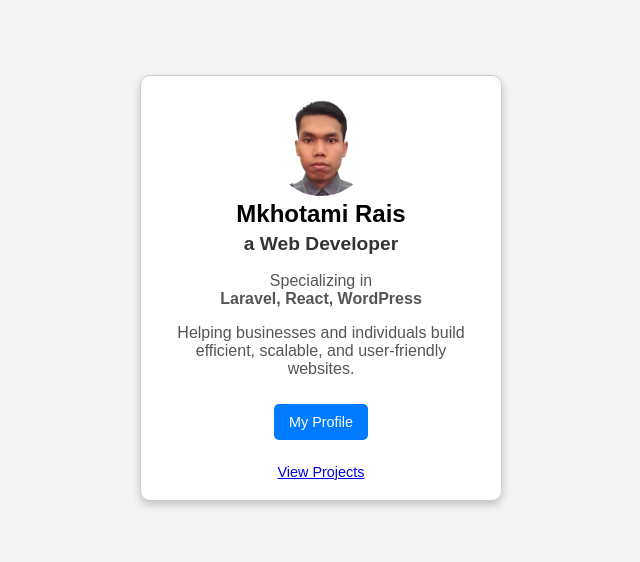
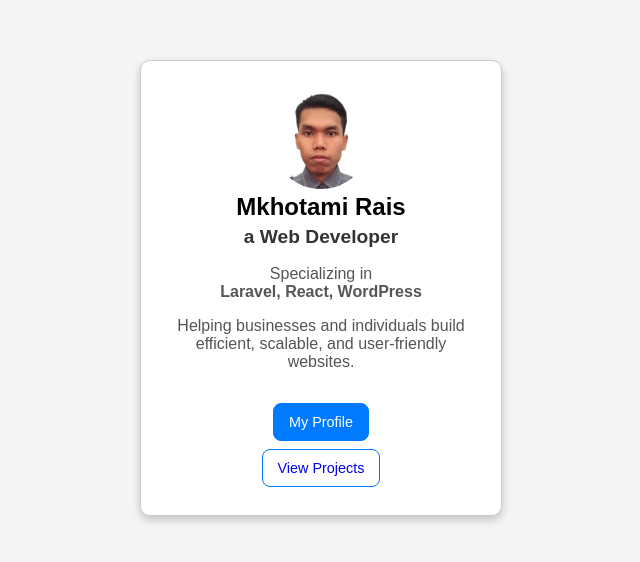
Before and after one commit to mkhotamirais/mkhotami.com, a plain HTML site: page index.html in a window 1280 px wide. Shown: the part 112-674 px from the top of the page, without its empty margins (319-959 px from the left). Drawn offline with Linux system fonts and the light colour scheme.

Commit message:
update final

```diff
--- a/index.html
+++ b/index.html
@@ -22,8 +22,10 @@
         <p>Specializing in <br /> <b>Laravel, React, WordPress</b></p>
         <p>Helping businesses and individuals build efficient, scalable, and user-friendly websites.</p>
         <div class="btns">
-            <a href="https://profile.mkhotami.com" class="btn" rel="noopener noreferrer">My Profile</a>
-            <a href="https://profile.mkhotami.com/projects" rel="noopener noreferrer">View Projects</a>
+            <a href="https://profile.mkhotami.com" class="btn btn-1" target="_blank" rel="noopener noreferrer">My
+                Profile</a>
+            <a href="https://profile.mkhotami.com/projects" class="btn btn-2" target="_blank"
+                rel="noopener noreferrer">View Projects</a>
         </div>
     </main>
 </body>
--- a/style.css
+++ b/style.css
@@ -10,7 +10,7 @@ body {
 
 .card {
   background: white;
-  padding: 20px;
+  padding: 28px 20px;
   border-radius: 10px;
   box-shadow: 0 4px 8px rgba(0, 0, 0, 0.2);
   text-align: center;
@@ -33,22 +33,26 @@ p {
   color: #555;
 }
 
-a {
+a.btn {
   font-size: 0.9rem;
+  text-decoration: none;
+  display: inline-block;
+  padding: 10px 15px;
+  border-radius: 8px;
 }
 
-a.btn {
-  display: inline-block;
-  margin-top: 10px;
-  padding: 10px 15px;
+a.btn-1 {
   background-color: #007bff;
   color: white;
-  text-decoration: none;
-  border-radius: 5px;
+  border: 1px solid #007bff;
 }
 
-a.btn:hover {
+a.btn-1:hover {
   background-color: #0056b3;
+}
+
+a.btn-2 {
+  border: 1px solid #007bff;
 }
 
 .btns {
@@ -56,7 +60,8 @@ a.btn:hover {
   flex-direction: column;
   justify-content: center;
   align-items: center;
-  gap: 1.5rem;
+  gap: 0.5rem;
+  margin-top: 2rem;
 }
 
 img {
```
